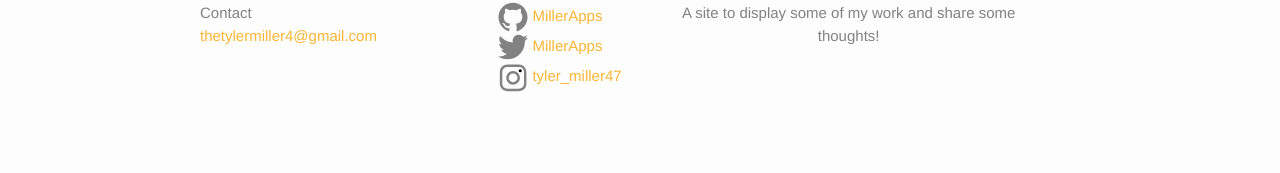
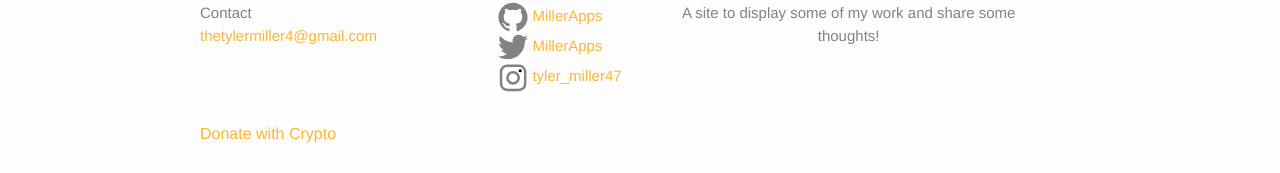
Before and after one commit to MillerApps/MillerApps.github.io, a Jekyll site: the page built from index.html, in a window 1280 px wide. Shown: the part 1970-2143 px from the top of the page. Built offline with Jekyll 4.4.1, drawn with Linux system fonts in a browser that asks for light colours; before the commit the page ends 2122 px from its top, so only the background shows below that.

Commit message:
Add Donations
Signed-off-by: Tyler Miller <tyemiller4@gmail.com>

```diff
--- a/_includes/footer.html
+++ b/_includes/footer.html
@@ -65,6 +65,14 @@
       </div>
     </div>
 
+      <div>
+        <a class="donate-with-crypto"
+          href="https://commerce.coinbase.com/checkout/5f44b32d-174f-43dd-9bf5-d4ef3eda3039">
+          <span>Donate with Crypto</span>
+        </a>
+        <script src="https://commerce.coinbase.com/v1/checkout.js">
+        </script>
+      </div>
   </div>
 
 
```
